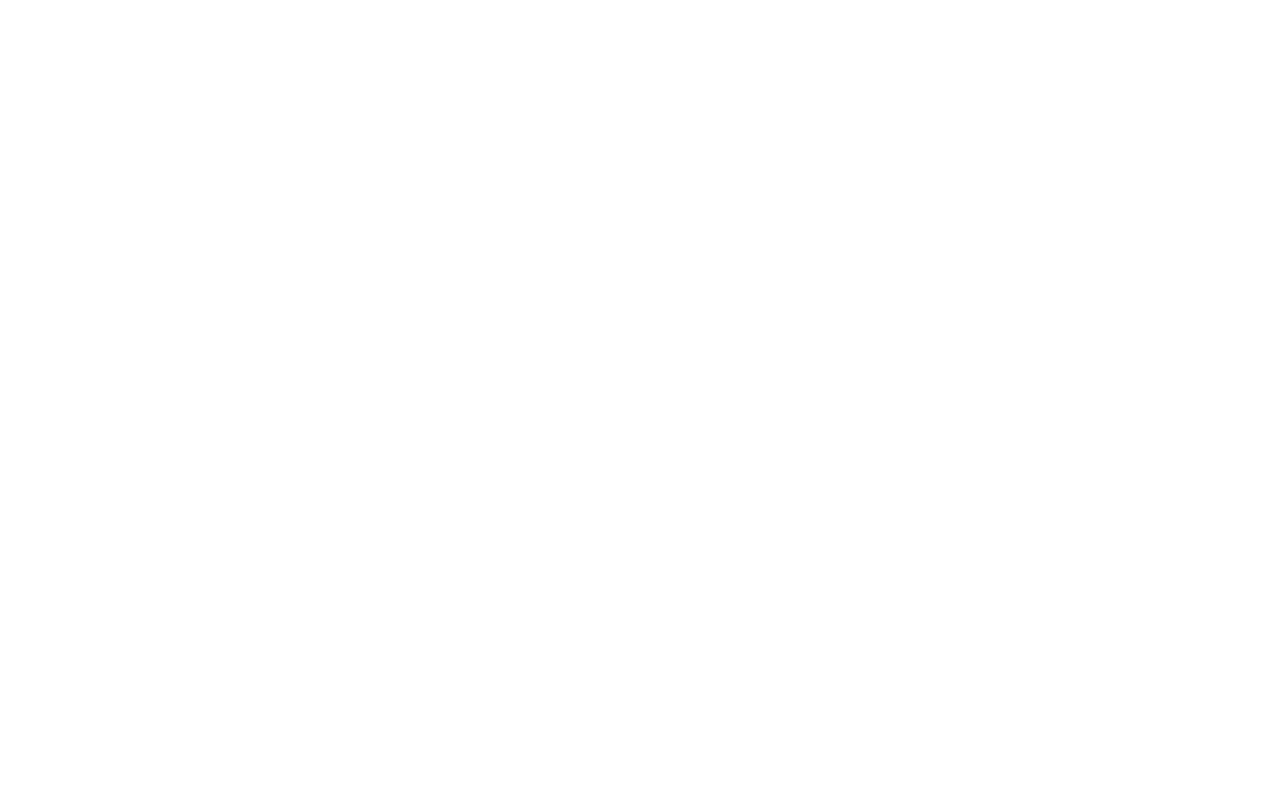
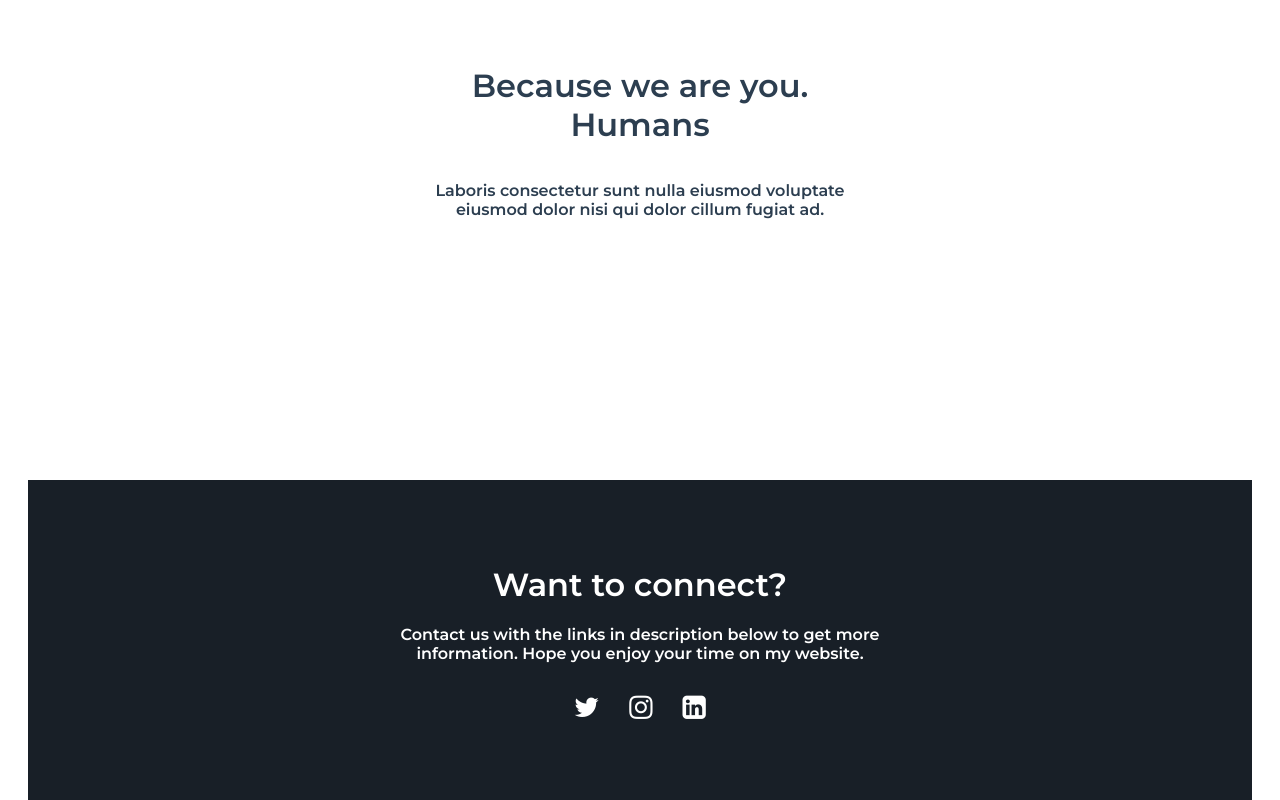
Before and after one commit to myduyen14125/VueJS, a Vue app in the folder vuerouter-project/: page /about in a window 1280 px wide. Shown: the part 3655-4455 px from the top of the page. Before the commit the page ends 3656 px from the top, so only its background shows below. Built offline with nearby package versions, Linux system fonts and the light colour scheme.

Commit message:
update about page

```diff
--- a/vuerouter-project/src/views/About.vue
+++ b/vuerouter-project/src/views/About.vue
@@ -36,16 +36,21 @@
 
     <div class="slogan">
       <h1>Because we are you.<br>Humans</h1>
+      <p>Laboris consectetur sunt nulla eiusmod voluptate eiusmod dolor nisi qui dolor cillum fugiat ad.</p>
     </div>
+
+    <Footer/>
   </div>
 </template>
 
 <script>
 import Logo from '../components/uncommon/Logo.vue'
+import Footer from '../components/common/Footer.vue'
 export default ({
   name: 'About',
   components: {
-    Logo
+    Logo,
+    Footer
   },
   created() {
     console.log(this.$route)
@@ -120,7 +125,7 @@ export default ({
   bottom: 0;
   left: 10%;
   width: 6px;
-  height: 50%;
+  height: 60%;
   z-index: -1;
 }
 .about-container::after{
@@ -165,4 +170,14 @@ export default ({
   object-fit: cover;
   margin: 0 20px;
 }
+.slogan{
+  height: 65vh;
+  display: flex;
+  flex-direction: column;
+  justify-content: center;
+  align-items: center;
+}
+.slogan p{
+  width: 430px;
+}
 </style>
```
